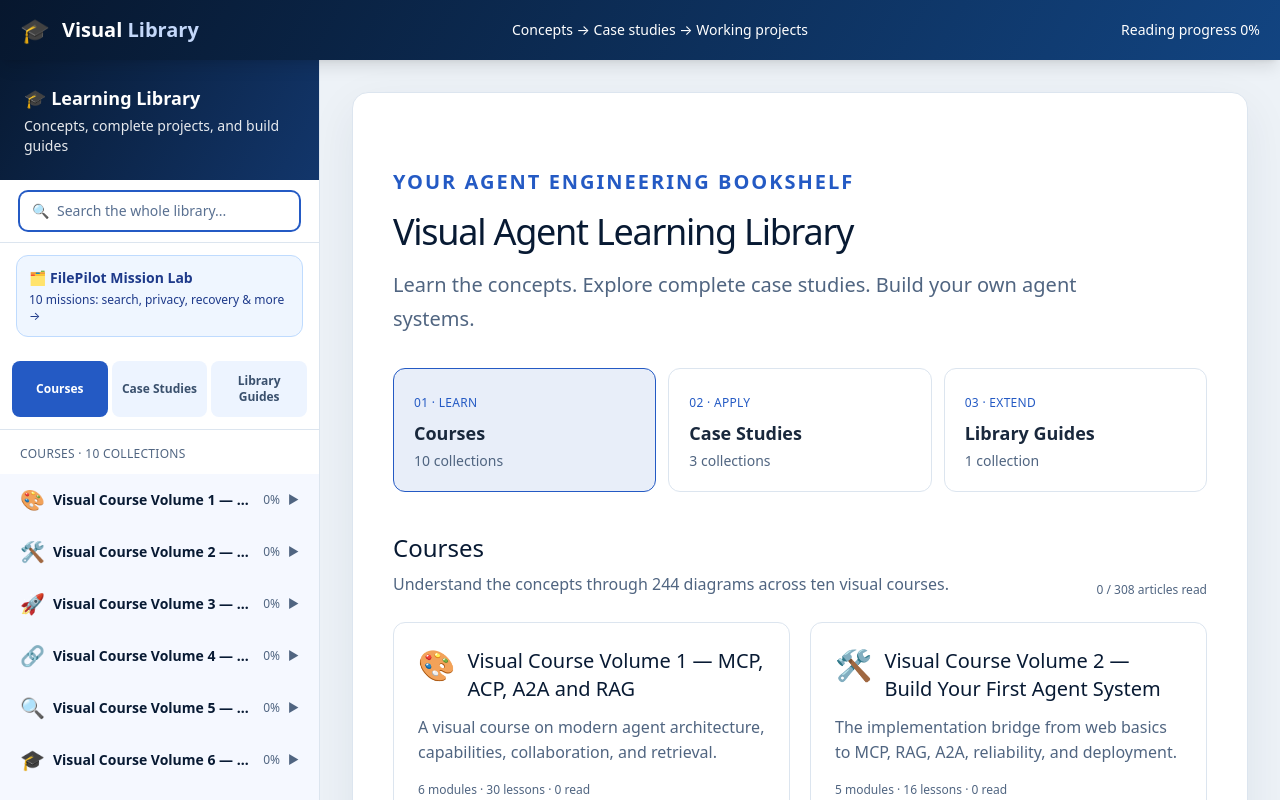
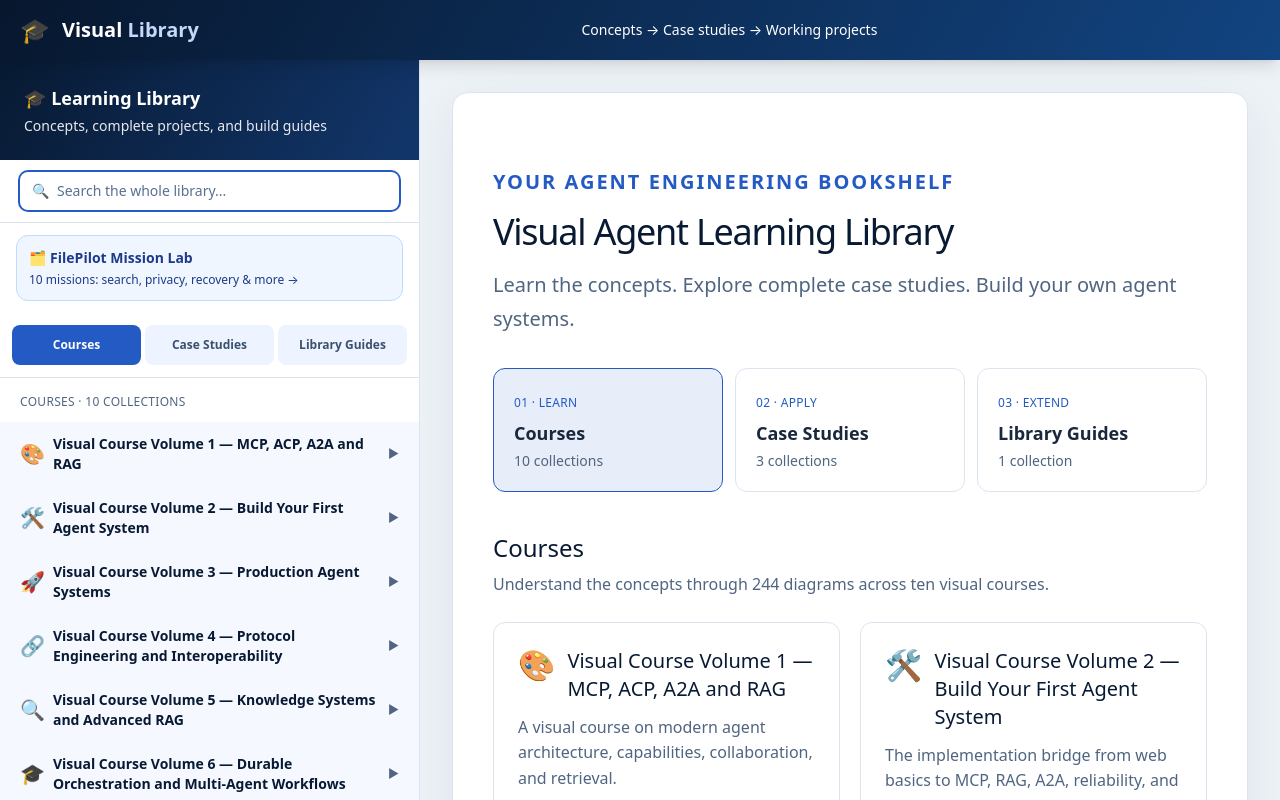
Before and after one commit to ketankshukla/image-course, a Next.js app: page / in a window 1280 px wide. Shown: the top 800 px of the page. Built offline with nearby package versions, Linux system fonts and the light colour scheme.

Commit message:
Remove reading progress tracking and widen navigation sidebar

```diff
--- a/app/components/ChapterContent.tsx
+++ b/app/components/ChapterContent.tsx
@@ -4,15 +4,13 @@ import { useEffect, useMemo, useRef, useState } from "react";
 import Image from "next/image";
 import ReadingControls from "./ReadingControls";
 import { Chapter, CourseData } from "@/lib/types";
-import { chapterByNumber, cn, highlightInHtml } from "@/lib/utils";
+import { chapterByNumber, highlightInHtml } from "@/lib/utils";
 
 interface ChapterContentProps {
   readingSize: number;
   onReadingSizeChange: (size: number) => void;
   chapter: Chapter;
   course: CourseData;
-  completed: number[];
-  onMarkComplete: (n: number) => void;
   onNavigate: (courseId: string, chapterNumber: number) => void;
   highlightQuery?: string;
 }
@@ -20,8 +18,6 @@ interface ChapterContentProps {
 export default function ChapterContent({
   chapter,
   course,
-  completed,
-  onMarkComplete,
   onNavigate,
   highlightQuery = "",
   readingSize,
@@ -202,7 +198,6 @@ export default function ChapterContent({
         {next ? (
           <button
             onClick={() => {
-              onMarkComplete(chapter.number);
               onNavigate(course.id, next);
             }}
             className="nav-btn next flex items-center justify-center gap-2 px-5 py-3 bg-primary hover:bg-primary-dark text-white rounded-lg font-medium transition-colors"
@@ -210,19 +205,7 @@ export default function ChapterContent({
             Next: {map.get(next)?.title} →
           </button>
         ) : (
-          <button
-            onClick={() => onMarkComplete(chapter.number)}
-            className={cn(
-              "nav-btn next flex items-center justify-center gap-2 px-5 py-3 rounded-lg font-medium transition-colors",
-              completed.includes(chapter.number)
-                ? "bg-secondary text-white cursor-default"
-                : "bg-primary hover:bg-primary-dark text-white"
-            )}
-          >
-            {completed.includes(chapter.number)
-              ? "Completed ✓"
-              : "Mark Complete ✓"}
-          </button>
+          <span />
         )}
       </div>
     </div>
--- a/app/components/CourseClient.tsx
+++ b/app/components/CourseClient.tsx
@@ -20,8 +20,6 @@ export default function CourseClient({ manifest }: { manifest: SiteManifest }) {
   const [shelf, setShelf] = useState<Shelf>("course");
   const [expandedCourses, setExpandedCourses] = useState<Set<string>>(new Set());
   const [expandedModules, setExpandedModules] = useState<Record<string, Set<number>>>({});
-  const [completed, setCompleted] = useState<Record<string, number[]>>({});
-  const [progressReady, setProgressReady] = useState(false);
   const [sidebarOpen, setSidebarOpen] = useState(false);
   const [searchQuery, setSearchQuery] = useState("");
   const [highlightQuery, setHighlightQuery] = useState("");
@@ -42,26 +40,6 @@ export default function CourseClient({ manifest }: { manifest: SiteManifest }) {
   const currentSummary = manifest.courses.find(c => c.id === selection.courseId);
   const currentCourse = selection.courseId ? loaded[selection.courseId] : undefined;
   const currentChapter = currentCourse && selection.number ? chapterByNumber(currentCourse.modules).get(selection.number) : undefined;
-  const totalChapters = manifest.courses.reduce((sum, c) => sum + c.chaptersCount, 0);
-  const completedTotal = manifest.courses.reduce((sum, c) => sum + (completed[c.id] || []).length, 0);
-
-  useEffect(() => {
-    try {
-      const value = JSON.parse(localStorage.getItem("courseProgress") || "{}");
-      const safe: Record<string, number[]> = {};
-      for (const course of manifest.courses) {
-        const valid = new Set(course.modules.flatMap(m => m.chapters.map(c => c.number)));
-        if (Array.isArray(value?.[course.id])) safe[course.id] = [...new Set<number>(value[course.id].filter((n: number) => valid.has(n)))];
-      }
-      setCompleted(safe);
-    } catch { /* Storage is optional. */ }
-    setProgressReady(true);
-  }, [manifest]);
-
-  useEffect(() => {
-    if (!progressReady) return;
-    try { localStorage.setItem("courseProgress", JSON.stringify(completed)); } catch { /* Private browsing. */ }
-  }, [completed, progressReady]);
 
   useEffect(() => {
     const parse = () => {
@@ -140,11 +118,7 @@ export default function CourseClient({ manifest }: { manifest: SiteManifest }) {
     setHighlightQuery("");
     window.dispatchEvent(new PopStateEvent("popstate"));
   }
-  function markComplete(id: string, number: number) {
-    setCompleted(prev => ({ ...prev, [id]: [...new Set([...(prev[id] || []), number])] }));
-  }
   const visibleManifest = useMemo(() => ({ ...manifest, courses: manifest.courses.filter(c => c.kind === shelf) }), [manifest, shelf]);
-  const progress = totalChapters ? Math.round(completedTotal / totalChapters * 100) : 0;
 
   return (
     <div className="min-h-screen" style={{ "--reading-size": `${readingSize}px` } as CSSProperties}>
@@ -155,7 +129,6 @@ export default function CourseClient({ manifest }: { manifest: SiteManifest }) {
         </Link>
         <span className="hidden lg:block text-sm truncate max-w-md">{currentSummary?.title || "Concepts → Case studies → Working projects"}</span>
         <div className="flex items-center gap-4">
-          <span className="hidden sm:block text-sm">Reading progress {progress}%</span>
           <button onClick={() => setSidebarOpen(s => !s)} className="md:hidden bg-white/20 px-3 py-2 rounded-md" aria-label="Toggle menu" aria-expanded={sidebarOpen}>☰</button>
         </div>
       </header>
@@ -163,7 +136,7 @@ export default function CourseClient({ manifest }: { manifest: SiteManifest }) {
       <div className="flex mt-[60px] min-h-[calc(100vh-60px)]">
         <Sidebar manifest={manifest} shelf={shelf} onShelfChange={changeShelf} open={sidebarOpen}
           currentCourseId={selection.courseId} currentChapterNumber={selection.number}
-          expandedCourses={expandedCourses} expandedModules={expandedModules} completedByCourse={completed}
+          expandedCourses={expandedCourses} expandedModules={expandedModules}
           searchQuery={searchQuery} onSearch={setSearchQuery} onToggleCourse={toggleCourse}
           onToggleModule={toggleModule} onSelectChapter={navigate} onCloseSidebar={() => setSidebarOpen(false)} />
         <main id="main-content" tabIndex={-1} className="main-content min-w-0 flex-1 p-4 md:p-8 md:ml-[var(--sidebar-width)]">
@@ -171,9 +144,9 @@ export default function CourseClient({ manifest }: { manifest: SiteManifest }) {
             {searchQuery.trim() ? <SearchResults query={searchQuery} searchUrl={manifest.searchUrl} onSelect={(id, n) => navigate(id, n, searchQuery.trim())} />
               : error ? <div role="alert" className="p-8"><h1 className="text-2xl mb-4">Something needs attention</h1><p>{error}</p><button className="mt-4 underline" onClick={() => { setError(""); setRetry(n => n + 1); }}>Try again</button></div>
               : currentSummary && !currentCourse ? <p role="status" className="p-12 text-center">Loading collection…</p>
-              : currentChapter && currentCourse ? <ChapterContent key={`${currentCourse.id}:${currentChapter.number}`} chapter={currentChapter} course={currentCourse} completed={completed[currentCourse.id] || []} onMarkComplete={n => markComplete(currentCourse.id, n)} onNavigate={navigate} highlightQuery={highlightQuery} readingSize={readingSize} onReadingSizeChange={changeReadingSize} />
-              : currentCourse ? <CourseWelcome course={currentCourse} completed={completed[currentCourse.id] || []} onStart={() => { const first = currentCourse.modules[0]?.chapters[0]; if (first) navigate(currentCourse.id, first.number); }} />
-              : <SiteWelcome manifest={visibleManifest} shelf={shelf} allCollections={manifest.courses} onShelfChange={changeShelf} completedByCourse={completed} completedTotal={completedTotal} totalChapters={totalChapters} onSelectCourse={navigate} />}
+              : currentChapter && currentCourse ? <ChapterContent key={`${currentCourse.id}:${currentChapter.number}`} chapter={currentChapter} course={currentCourse} onNavigate={navigate} highlightQuery={highlightQuery} readingSize={readingSize} onReadingSizeChange={changeReadingSize} />
+              : currentCourse ? <CourseWelcome course={currentCourse} onStart={() => { const first = currentCourse.modules[0]?.chapters[0]; if (first) navigate(currentCourse.id, first.number); }} />
+              : <SiteWelcome manifest={visibleManifest} shelf={shelf} allCollections={manifest.courses} onShelfChange={changeShelf} onSelectCourse={navigate} />}
           </div>
         </main>
       </div>
--- a/app/components/Sidebar.tsx
+++ b/app/components/Sidebar.tsx
@@ -14,7 +14,6 @@ interface SidebarProps {
   currentChapterNumber: number | null;
   expandedCourses: Set<string>;
   expandedModules: Record<string, Set<number>>;
-  completedByCourse: Record<string, number[]>;
   searchQuery: string;
   onSearch: (query: string) => void;
   onToggleCourse: (id: string) => void;
@@ -32,7 +31,6 @@ export default function Sidebar({
   currentChapterNumber,
   expandedCourses,
   expandedModules,
-  completedByCourse,
   searchQuery,
   onSearch,
   onToggleCourse,
@@ -78,7 +76,6 @@ export default function Sidebar({
             currentChapterNumber={currentChapterNumber}
             expanded={expandedCourses.has(course.id)}
             expandedModules={expandedModules[course.id] || new Set()}
-            completed={completedByCourse[course.id] || []}
             onToggle={() => onToggleCourse(course.id)}
             onToggleModule={(moduleNumber) => onToggleModule(course.id, moduleNumber)}
             onSelectChapter={onSelectChapter}
@@ -138,7 +135,6 @@ interface CourseGroupProps {
   currentChapterNumber: number | null;
   expanded: boolean;
   expandedModules: Set<number>;
-  completed: number[];
   onToggle: () => void;
   onToggleModule: (moduleNumber: number) => void;
   onSelectChapter: (courseId: string, chapterNumber: number) => void;
@@ -151,13 +147,11 @@ function CourseGroup({
   currentChapterNumber,
   expanded,
   expandedModules,
-  completed,
   onToggle,
   onToggleModule,
   onSelectChapter,
   onCloseSidebar,
 }: CourseGroupProps) {
-  const progress = course.chaptersCount > 0 ? Math.round((completed.length / course.chaptersCount) * 100) : 0;
   const isCurrent = currentCourseId === course.id;
 
   return (
@@ -172,11 +166,10 @@ function CourseGroup({
       >
         <span className="flex items-center gap-2 flex-1 min-w-0">
           <span className="text-xl">{course.icon}</span>
-          <span className="font-semibold text-sm text-gray-900 truncate">
+          <span className="font-semibold text-sm text-gray-900 whitespace-normal break-words">
             {course.title}
           </span>
         </span>
-        <span className="text-xs text-gray-500 ml-2">{progress}%</span>
         <span
           className={cn(
             "chevron text-xs text-gray-500 transition-transform duration-300 ml-2",
@@ -198,7 +191,6 @@ function CourseGroup({
             currentCourseId={currentCourseId}
             currentChapterNumber={currentChapterNumber}
             expanded={expandedModules.has(module.number)}
-            completed={completed}
             onToggle={() => onToggleModule(module.number)}
             onSelectChapter={onSelectChapter}
             onCloseSidebar={onCloseSidebar}
@@ -215,7 +207,6 @@ interface ModuleGroupProps {
   currentCourseId: string | null;
   currentChapterNumber: number | null;
   expanded: boolean;
-  completed: number[];
   onToggle: () => void;
   onSelectChapter: (courseId: string, chapterNumber: number) => void;
   onCloseSidebar: () => void;
@@ -227,7 +218,6 @@ function ModuleGroup({
   currentCourseId,
   currentChapterNumber,
   expanded,
-  completed,
   onToggle,
   onSelectChapter,
   onCloseSidebar,
@@ -241,7 +231,7 @@ function ModuleGroup({
       >
         <span className="flex items-center gap-2 flex-1 min-w-0">
           <span className="text-base">{module.icon}</span>
-          <span className="font-semibold text-sm text-gray-800 truncate">
+          <span className="font-semibold text-sm text-gray-800 whitespace-normal break-words">
             {module.title}
           </span>
         </span>
@@ -260,7 +250,6 @@ function ModuleGroup({
       >
         {module.chapters.map((chapter, index) => {
           const isActive = currentCourseId === course.id && currentChapterNumber === chapter.number;
-          const isCompleted = completed.includes(chapter.number);
           // Guide IDs stay stable for bookmarks; menu numbers follow reading order.
           const displayNumber = course.kind === "guide" ? index + 1 : chapter.number;
           return (
@@ -277,17 +266,13 @@ function ModuleGroup({
               }}
               className={cn(
                 "chapter-link flex items-center gap-3 pl-12 pr-4 py-2 text-sm text-gray-700 no-underline transition-colors border-l-[3px] border-transparent hover:bg-gray-100 hover:text-primary",
-                isActive && "bg-primary/10 text-primary border-l-primary font-semibold",
-                isCompleted && "completed"
+                isActive && "bg-primary/10 text-primary border-l-primary font-semibold"
               )}
             >
               <span className="chapter-number text-xs text-gray-500 min-w-[24px]">
                 {displayNumber.toString().padStart(2, "0")}
               </span>
-              <span className="truncate">{chapter.title}</span>
-              {isCompleted && (
-                <span className="ml-auto text-secondary text-sm">✓</span>
-              )}
+              <span className="min-w-0 whitespace-normal break-words">{chapter.title}</span>
             </a>
           );
         })}
--- a/app/components/WelcomeScreens.tsx
+++ b/app/components/WelcomeScreens.tsx
@@ -9,10 +9,9 @@ const descriptions = {
   guide: "Understand the workspace and learn how to add the next case study."
 };
 
-export function SiteWelcome({ manifest, shelf, allCollections, onShelfChange, completedByCourse, completedTotal, totalChapters, onSelectCourse }: {
+export function SiteWelcome({ manifest, shelf, allCollections, onShelfChange, onSelectCourse }: {
   manifest: SiteManifest; shelf: CourseSummary["kind"]; allCollections: CourseSummary[];
   onShelfChange: (kind: CourseSummary["kind"]) => void;
-  completedByCourse: Record<string, number[]>; completedTotal: number; totalChapters: number;
   onSelectCourse: (id: string) => void;
 }) {
   return <div className="py-4 md:py-8">
@@ -29,25 +28,24 @@ export function SiteWelcome({ manifest, shelf, allCollections, onShelfChange, co
     </div>
     <div className="flex flex-wrap items-end justify-between gap-3 mb-6">
       <div><h2 className="text-2xl font-serif mb-2">{labels[shelf]}</h2><p className="text-gray-500 max-w-2xl">{descriptions[shelf]}</p></div>
-      <p className="text-xs text-gray-500">{completedTotal} / {totalChapters} articles read</p>
     </div>
     <div className="grid grid-cols-1 xl:grid-cols-2 gap-5">
       {manifest.courses.map(course => <div key={course.id} className="rounded-xl border border-gray-200 p-6 hover:border-primary transition-colors">
         <div className="flex gap-3 items-start mb-3"><span className="text-3xl">{course.icon}</span><h3 className="font-serif text-xl">{course.title}</h3></div>
         <p className="text-gray-500 mb-4">{course.subtitle}</p>
-        <p className="text-xs text-gray-500 mb-4">{course.modules.length} {course.kind === "course" ? "modules" : "sections"} · {course.chaptersCount} {course.kind === "course" ? "lessons" : "guides"} · {(completedByCourse[course.id] || []).length} read</p>
+        <p className="text-xs text-gray-500 mb-4">{course.modules.length} {course.kind === "course" ? "modules" : "sections"} · {course.chaptersCount} {course.kind === "course" ? "lessons" : "guides"}</p>
         <button className="rounded-lg bg-primary text-white font-semibold px-5 py-3 hover:bg-primary-dark" onClick={() => onSelectCourse(course.id)}>Explore {course.kind === "course" ? "course" : "collection"} →</button>
       </div>)}
     </div>
   </div>;
 }
 
-export function CourseWelcome({ course, completed, onStart }: { course: CourseData; completed: number[]; onStart: () => void }) {
+export function CourseWelcome({ course, onStart }: { course: CourseData; onStart: () => void }) {
   return <div className="py-6">
     <p className="uppercase tracking-widest text-xs text-primary mb-3">{labels[course.kind]}</p>
     <h1 className="text-3xl md:text-4xl font-serif mb-4">{course.icon} {course.title}</h1>
     <p className="text-lg text-gray-500 max-w-3xl mb-5">{course.subtitle}</p>
-    <p className="text-sm text-gray-500 mb-7">{course.chaptersCount} articles · {completed.length} completed</p>
+    <p className="text-sm text-gray-500 mb-7">{course.chaptersCount} articles</p>
     {course.id === "hospital" && <p className="bg-amber-50 border border-amber-200 rounded-lg p-4 mb-6 text-sm">Synthetic learning case only. These guides do not describe a deployed clinical system or certify compliance.</p>}
     <button onClick={onStart} className="bg-primary text-white px-6 py-3 rounded-lg font-semibold mb-10">Start reading →</button>
     <div className="space-y-6">{course.modules.map(module => <section key={module.number}>
--- a/app/globals.css
+++ b/app/globals.css
@@ -4,7 +4,7 @@
 
 :root {
   --white: #ffffff;
-  --sidebar-width: 320px;
+  --sidebar-width: min(420px, 88vw);
 }
 
 html {
```
